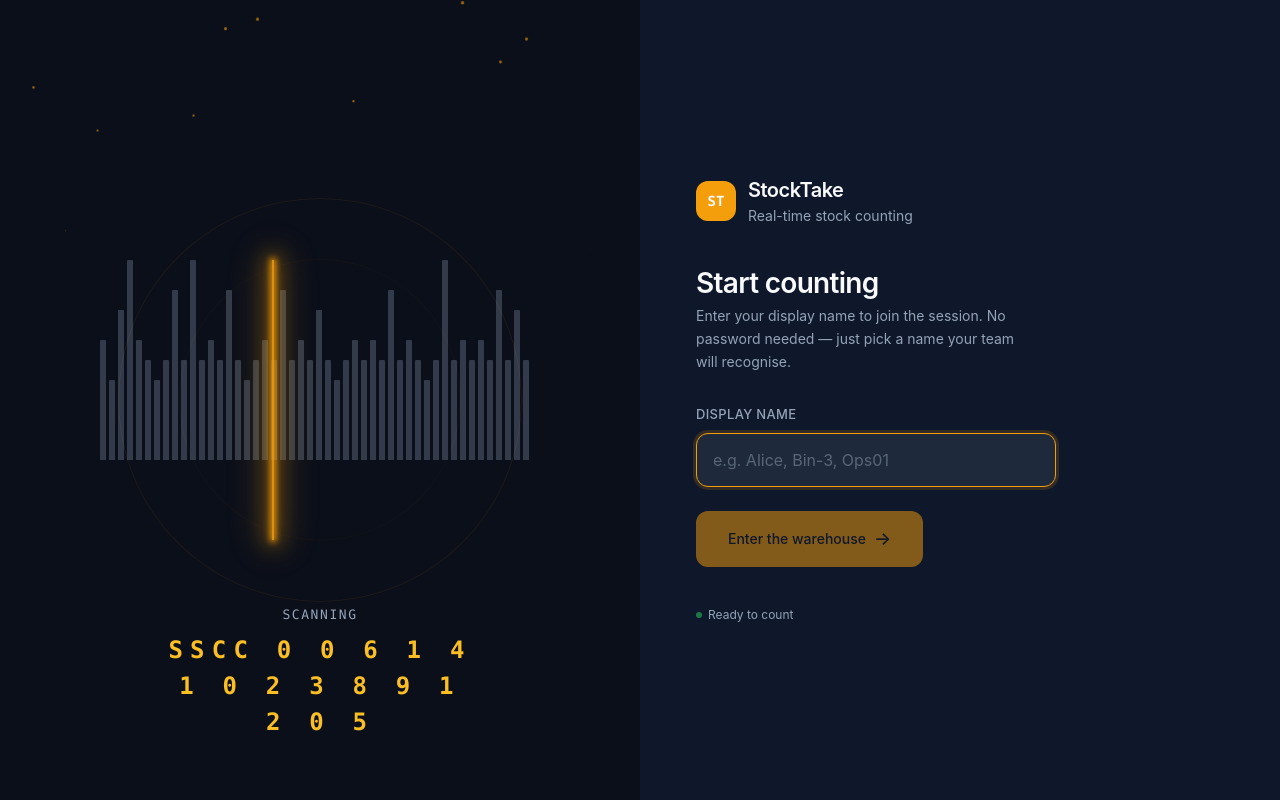
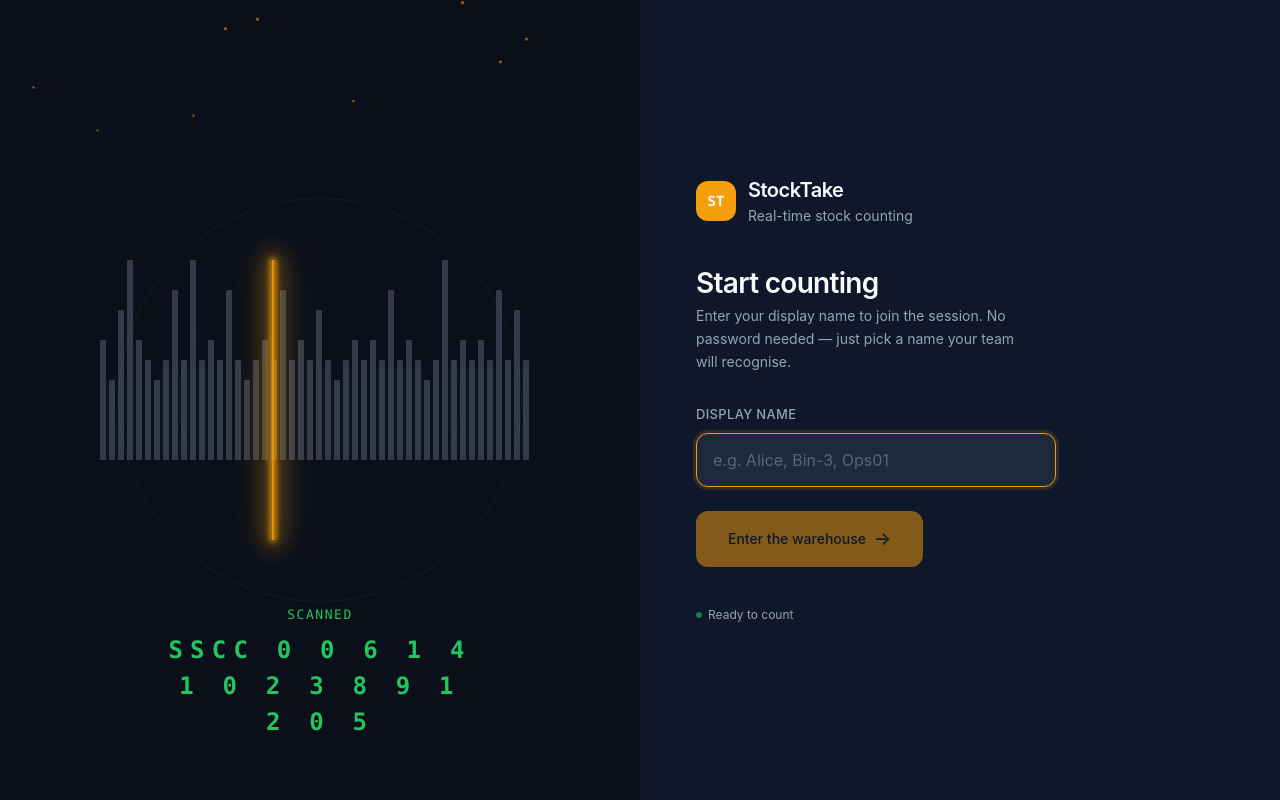
Before and after one commit to ganjarsantoso/stocktake-app, a React (Vite) app: page /login in a window 1280 px wide. Built offline with nearby package versions, Linux system fonts and the light colour scheme; no server answers; the database is empty.

Commit message:
feat: animate SSCC code scanning effect on login page

```diff
--- a/src/index.css
+++ b/src/index.css
@@ -239,6 +239,10 @@ input[type="text"] {
   margin-top: 8px;
 }
 
+.login-scan-label.scanned {
+  color: var(--color-positive);
+}
+
 @media (max-width: 768px) {
   .login-barcode-canvas {
     width: 320px;
--- a/src/pages/LoginPage.tsx
+++ b/src/pages/LoginPage.tsx
@@ -1,4 +1,4 @@
-import { useState, useMemo } from 'react'
+import { useState, useMemo, useEffect } from 'react'
 import { useNavigate } from 'react-router-dom'
 import { motion } from 'framer-motion'
 import { supabase } from '../lib/supabase'
@@ -7,12 +7,73 @@ import { useAuthStore } from '../stores/authStore'
 const BAR_COUNT = 48
 const PARTICLE_COUNT = 16
 
+/* ── Animated SSCC constants ── */
+const FINAL_SSCC = '006141023891205'
+const DIGIT_COUNT = FINAL_SSCC.length
+const FINAL_SSCC_SPACED = FINAL_SSCC.split('').join(' ')
+const SCRAMBLE_FRAMES = 20
+const SCRAMBLE_INTERVAL = 80
+const STABILIZE_INTERVAL = 100
+const HOLD_DURATION = 3000
+
+function randomDigit(): number {
+  return Math.floor(Math.random() * 10)
+}
+function randomSsccSpaced(): string {
+  return Array.from({ length: DIGIT_COUNT }, () => randomDigit()).join(' ')
+}
+
 export default function LoginPage() {
   const [name, setName] = useState('')
   const [loading, setLoading] = useState(false)
   const [error, setError] = useState('')
   const setUser = useAuthStore((s) => s.setUser)
   const navigate = useNavigate()
+
+  const [displaySscc, setDisplaySscc] = useState(randomSsccSpaced)
+  const [scanned, setScanned] = useState(false)
+
+  useEffect(() => {
+    const prefersReduced = window.matchMedia('(prefers-reduced-motion: reduce)').matches
+    if (prefersReduced) {
+      setDisplaySscc(FINAL_SSCC_SPACED)
+      setScanned(true)
+      return
+    }
+
+    let active = true
+
+    async function loop() {
+      while (active) {
+        // Phase 1 — scramble all digits
+        for (let i = 0; i < SCRAMBLE_FRAMES; i++) {
+          if (!active) return
+          await new Promise((r) => setTimeout(r, SCRAMBLE_INTERVAL))
+          setDisplaySscc(randomSsccSpaced())
+        }
+
+        // Phase 2 — stabilize left → right
+        for (let i = 0; i < DIGIT_COUNT; i++) {
+          if (!active) return
+          await new Promise((r) => setTimeout(r, STABILIZE_INTERVAL))
+          setDisplaySscc(
+            Array.from({ length: DIGIT_COUNT }, (_, j) =>
+              j <= i ? FINAL_SSCC[j] : randomDigit(),
+            ).join(' '),
+          )
+        }
+
+        // Phase 3 — hold on final code
+        setScanned(true)
+        await new Promise((r) => setTimeout(r, HOLD_DURATION))
+        if (!active) return
+        setScanned(false)
+      }
+    }
+
+    loop()
+    return () => { active = false }
+  }, [])
 
   const bars = useMemo(
     () => Array.from({ length: BAR_COUNT }, (_, i) => (
@@ -115,9 +176,11 @@ export default function LoginPage() {
         </div>
 
         {/* SSCC label */}
-        <div className="login-scan-label">
-          SCANNING
-          <span>SSCC 0 0 6 1 4 1 0 2 3 8 9 1 2 0 5</span>
+        <div className={`login-scan-label${scanned ? ' scanned' : ''}`}>
+          {scanned ? 'SCANNED' : 'SCANNING'}
+          <span style={scanned ? { color: 'var(--color-positive)' } : undefined}>
+            SSCC {displaySscc}
+          </span>
         </div>
 
         {/* Floating particles */}
```
